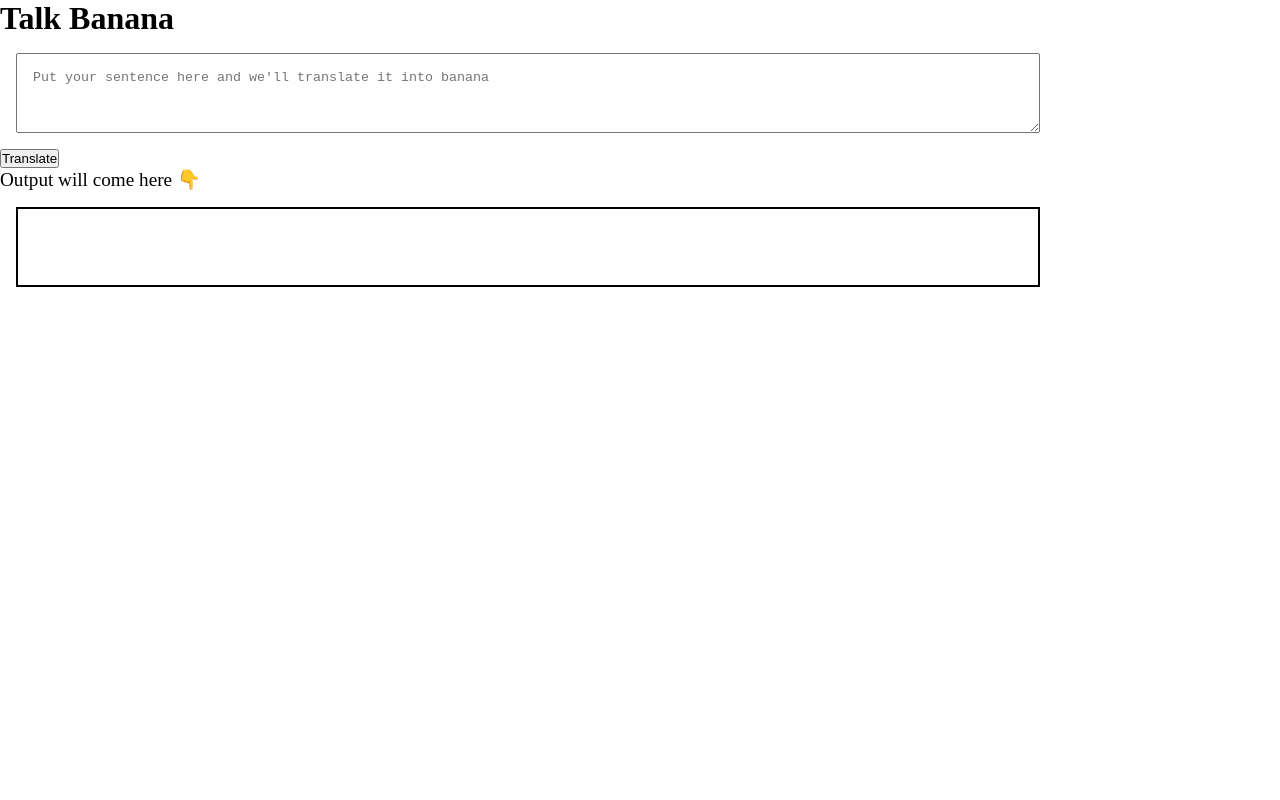
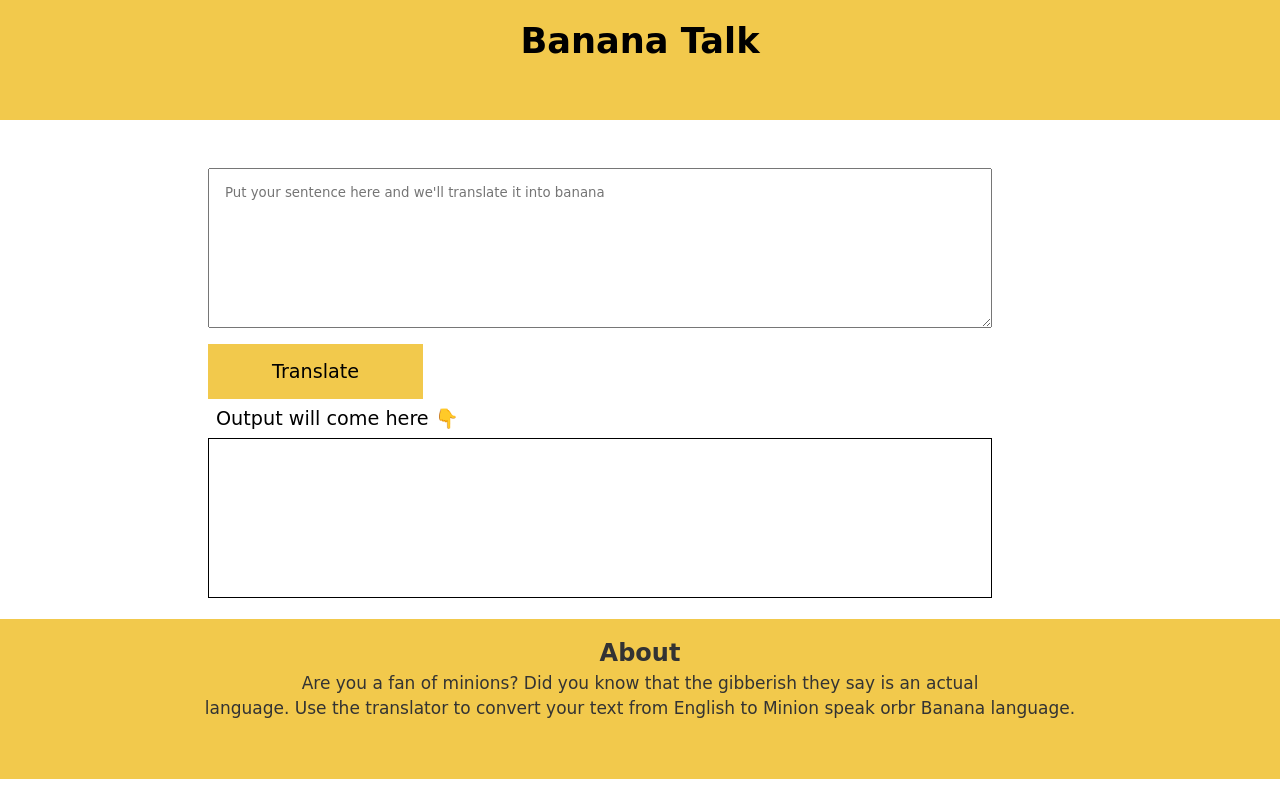
Before and after one commit to shalujain261/App, a plain HTML site: page index.html in a window 1280 px wide. Drawn offline with Linux system fonts and the light colour scheme; a web font is replaced by a local one.

Commit message:
banana-talk

```diff
--- a/app.js
+++ b/app.js
@@ -1,10 +1,26 @@
-// let username = prompt("Enter your name");
-// alert("My name is " + username);
 
 let btn = document.querySelector(".btn");
 let txtInput = document.querySelector(".text-area");
 let outputClass = document.querySelector(".output");
 
+
+let ServerUrl = "https://api.funtranslations.com/translate/minion.json?text=Hello%2C%20I%20am%20hungry%21";
+
+function getTranslateUrl(text){
+    return ServerUrl + "?" + "text=" + text;
+}
+
+
 btn.addEventListener("click",()=>{
-    outputClass.innerText = "Translate it in Banana Language " + txtInput.value;
-})
+    fetch(getTranslateUrl(txtInput.value))
+    .then((response) => (response.json()))
+    .then((json) =>{
+        let translatedText = json.contents.translated;
+        outputClass.innerText = translatedText;
+
+    })
+    .catch((err) => {
+        console.log(err);
+        alert("Something Wrong with server! please try again after some time");
+    })
+});
--- a/index.html
+++ b/index.html
@@ -1,5 +1,6 @@
 <!DOCTYPE html>
 <html lang="en">
+
 <head>
     <meta charset="UTF-8">
     <meta name="viewport" content="width=device-width, initial-scale=1.0">
@@ -7,13 +8,27 @@
     <link rel="stylesheet" href="style.css">
 
 </head>
+
 <body>
-    <h1>Talk Banana</h1>
-    <textarea class="text-area" placeholder="Put your sentence here and we'll translate it into banana"></textarea>
-    <button class="btn">Translate</button>
+    <h1 class="main-heading">Banana Talk</h1>
+    <div class="container">
 
-    <div style="font-size: larger;">Output will come here 👇</div>
-    <div class="output"></div>
+        <textarea class="text-area" placeholder="Put your sentence here and we'll translate it into banana"></textarea>
+        <button class="btn">Translate</button>
+
+    <div class="opt-txt">Output will come here 👇</div>
+        <div class="output"></div>
+    </div>
+    <footer>
+        <h2>About</h2>
+        <p>
+            Are you a fan of minions? Did you know that the gibberish
+            they say is an actual <br>language. Use the translator
+            to convert your text from English to Minion speak orbr
+
+             Banana language.</p>
+    </footer>
     <script src="app.js"></script>
 </body>
+
 </html>
--- a/style.css
+++ b/style.css
@@ -1,19 +1,77 @@
+
+@import url('https://fonts.googleapis.com/css2?family=Lugrasimo&family=Montserrat:ital,wght@0,100..900;1,100..900&family=Roboto:ital,wght@0,100;0,300;0,400;0,500;0,700;0,900;1,100;1,300;1,400;1,500;1,700;1,900&display=swap');
 *{
     margin: 0;
     padding: 0;
     box-sizing: border-box;
+    font-family: "Lugrasimo", cursive;
+}
+.container{
+    /* display: flex;
+    flex-direction: column;
+    justify-content: center;
+    align-items:flex-start; */
+    margin-left: 10rem;
 }
 .text-area{
-    width: 80%;
-    height: 10vh;
+    width: 70%;
+    height: 20vh;
     padding: 1rem;
-    margin: 1rem;
-    display: block;
+    /* margin: 1rem; */
+    display: flex;
+    flex-direction: column;
+    justify-content: center;
+    align-items: center;
+    margin-top: 3rem;
+    margin-left: 3rem;
+    margin-right: 3rem;
+    margin-bottom: 1rem;
 }
 .output{
-    border: 2px solid black;
-    width: 80%;
-    height: 10vh;
+    border: 1px solid black;
+    width: 70%;
+    height: 20vh;
     padding: 1rem;
-    margin: 1rem;
+    margin-left: 3rem;
+    margin-bottom: 1.3rem;
+    display: flex;
+    flex-direction: column;
+    justify-content: center;
+    /* align-items: center; */
+
 }
+.opt-txt{
+    font-size: larger;
+    padding-left: 3rem;
+    margin:8px;
+}
+.main-heading{
+    font-size: 2.2rem;
+    height: 15vh;
+    width: 100%;
+    text-align: center;
+    padding-top: 20px;
+    background-color: rgb(242, 201, 76);
+}
+.btn{
+    font-size: larger;
+    padding: 1rem 4rem;
+    margin-left: 3rem;
+    background-color: rgb(242, 201, 76);
+    border: 0;
+}
+footer{
+    /* position: fixed; */
+    color:rgb(51, 51, 51);
+    height: 20vh;
+    width: 100%;
+    text-align: center;
+    padding: 1rem;
+    display: block;
+    line-height: 1.5;
+    background-color: rgb(242, 201, 76);
+}
+footer p{
+    display: block;
+    font-size: 17px;
+}
```
